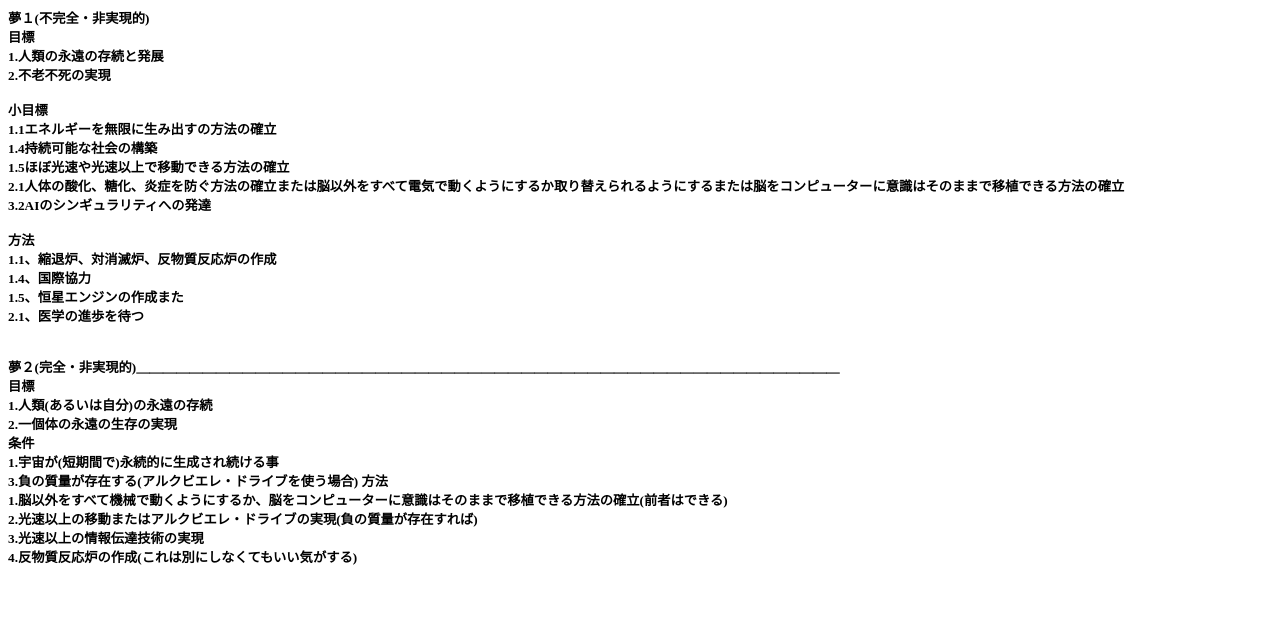
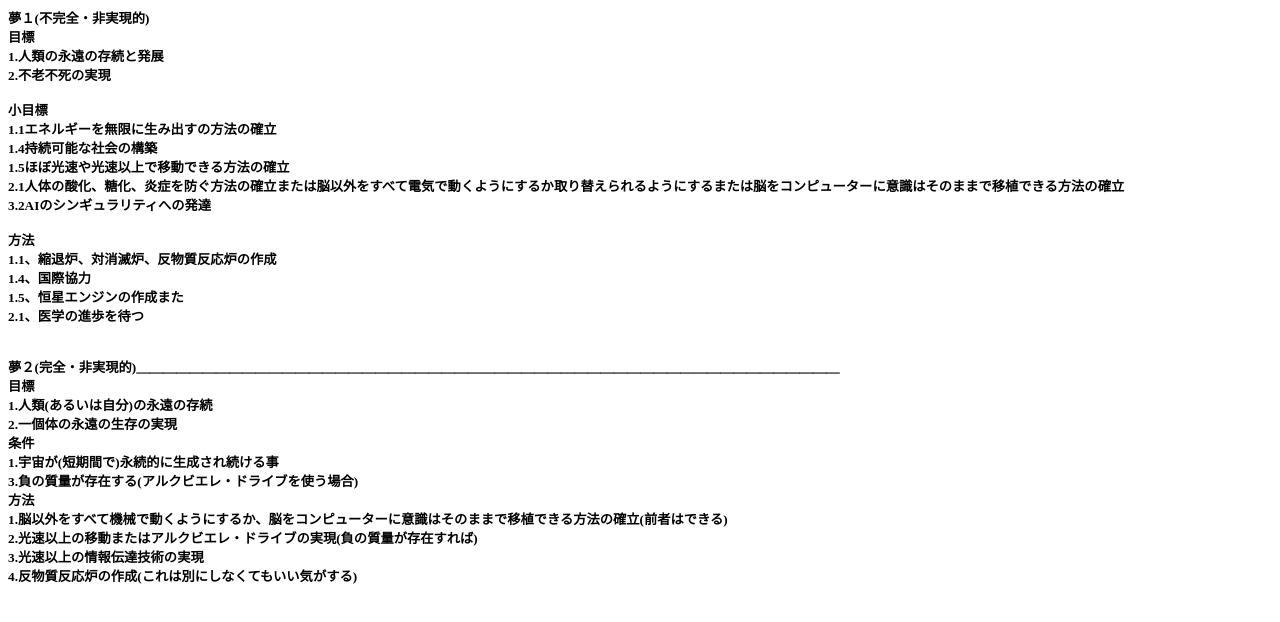
Before and after one commit to scfcdv/mokuhyou, a plain HTML site: page index.html in a window 1280 px wide. Drawn offline with Linux system fonts and the light colour scheme.

Commit message:
Update index.html

```diff
--- a/index.html
+++ b/index.html
@@ -29,7 +29,7 @@
 2.一個体の永遠の生存の実現<br>
 条件<br>
 1.宇宙が(短期間で)永続的に生成され続ける事<br>
-3.負の質量が存在する(アルクビエレ・ドライブを使う場合)
+3.負の質量が存在する(アルクビエレ・ドライブを使う場合)<br>
 方法<br>
 1.脳以外をすべて機械で動くようにするか、脳をコンピューターに意識はそのままで移植できる方法の確立(前者はできる)<br>
 2.光速以上の移動またはアルクビエレ・ドライブの実現(負の質量が存在すれば)<br>
```
